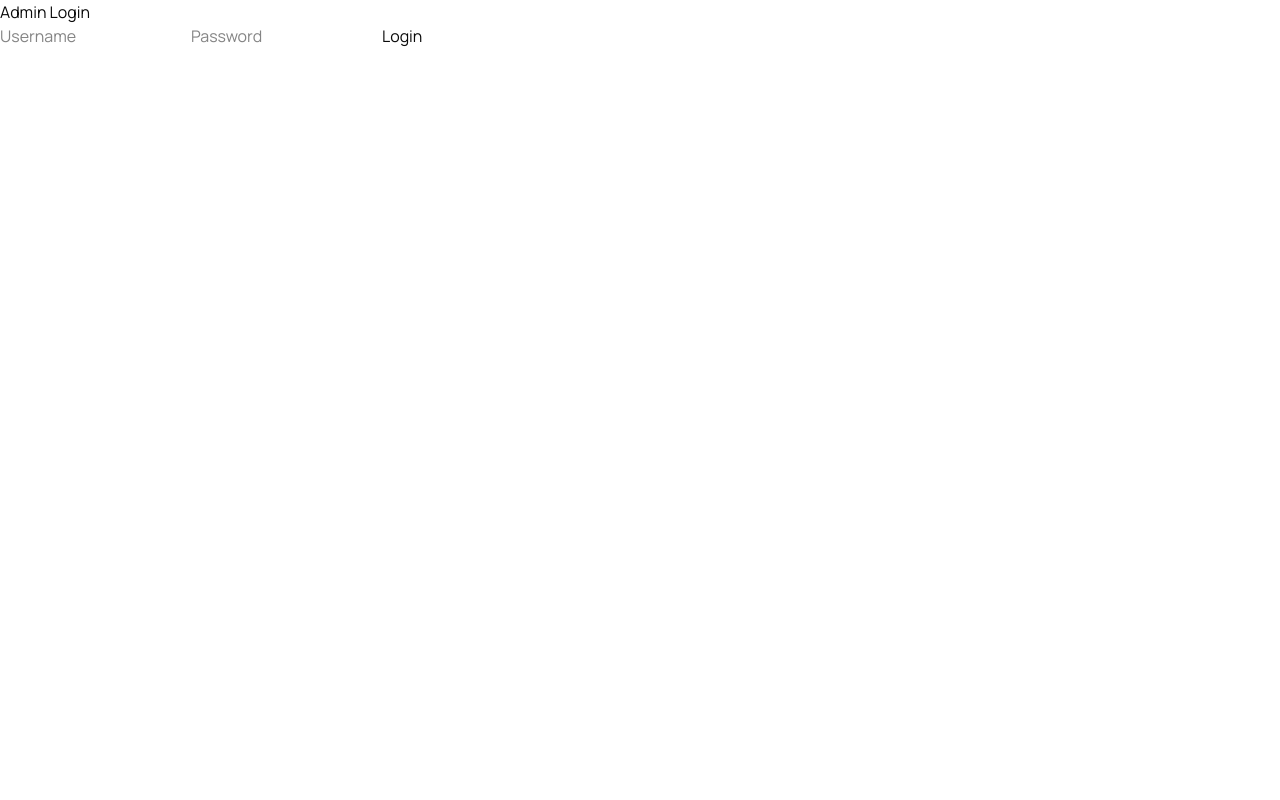
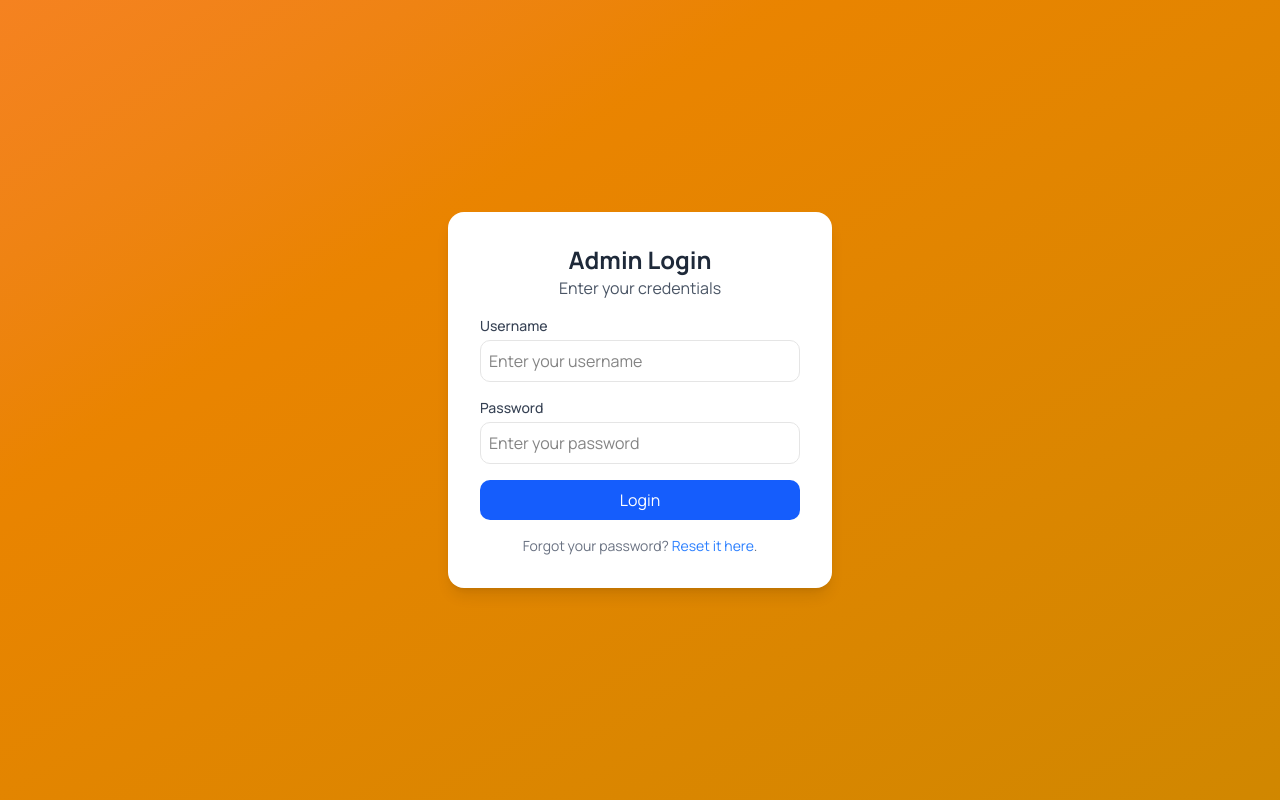
Before and after one commit to ardigiandi/PT.-Jas, a React (Vite) app: page /login in a window 1280 px wide. Built offline with nearby package versions, Linux system fonts and the light colour scheme.

Commit message:
add : login

```diff
--- a/src/components/fragments/login/login.jsx
+++ b/src/components/fragments/login/login.jsx
@@ -1,40 +1,76 @@
-import React, { useState } from 'react';
-import { useAuth } from '../../../context/AuthContext';
-import { useNavigate } from 'react-router-dom';
+import React, { useState } from "react";
+import { motion } from "framer-motion";
+import { useAuth } from "@/context/AuthContext";
+import { useNavigate } from "react-router-dom";
 
 const LoginPage = () => {
-  const [username, setUsername] = useState('');
-  const [password, setPassword] = useState('');
-  const { login } = useAuth();
+  const [username, setUsername] = useState("");
+  const [password, setPassword] = useState("");
+  const {login} = useAuth();
   const navigate = useNavigate();
 
   const handleLogin = (e) => {
     e.preventDefault();
-    if (login(username, password)) {
-      navigate('/admin'); // Redirect ke dashboard admin
+    // Simulate login logic
+    if (login(username,password)) {
+      navigate("/admin");
     } else {
-      alert('Invalid credentials!');
+      alert("Invalid credentials!");
     }
   };
 
   return (
+    <div className="min-h-screen flex items-center justify-center bg-gradient-to-br from-oren to-yellow-600">
+      <motion.div
+        initial={{ opacity: 0, scale: 0.9 }}
+        animate={{ opacity: 1, scale: 1 }}
+        className="bg-white rounded-2xl shadow-lg p-8 max-w-sm w-full"
+      >
+        <h1 className="text-2xl font-bold text-center text-gray-800">Admin Login</h1>
+        <p className="text-center text-gray-600 mb-4">Enter your credentials</p>
+
+        <form onSubmit={handleLogin} className="space-y-4">
           <div>
-      <h1>Admin Login</h1>
-      <form onSubmit={handleLogin}>
+            <label className="block text-sm font-medium text-gray-700" htmlFor="username">
+              Username
+            </label>
             <input
               type="text"
-          placeholder="Username"
+              id="username"
               value={username}
               onChange={(e) => setUsername(e.target.value)}
+              className="w-full p-2 mt-1 border rounded-lg focus:outline-none focus:ring focus:ring-blue-300"
+              placeholder="Enter your username"
+              required
             />
+          </div>
+          <div>
+            <label className="block text-sm font-medium text-gray-700" htmlFor="password">
+              Password
+            </label>
             <input
               type="password"
-          placeholder="Password"
+              id="password"
               value={password}
               onChange={(e) => setPassword(e.target.value)}
+              className="w-full p-2 mt-1 border rounded-lg focus:outline-none focus:ring focus:ring-blue-300"
+              placeholder="Enter your password"
+              required
             />
-        <button type="submit">Login</button>
+          </div>
+
+          <button
+            type="submit"
+            className="w-full bg-blue-600 text-white py-2 rounded-lg hover:bg-blue-700 transition"
+          >
+            Login
+          </button>
         </form>
+
+        <p className="mt-4 text-center text-gray-500 text-sm">
+          Forgot your password? <a href="#" className="text-blue-500 hover:underline">Reset it here</a>.
+        </p>
+      </motion.div>
     </div>
   );
 };
--- a/src/components/layouts/AdminLayout.jsx
+++ b/src/components/layouts/AdminLayout.jsx
@@ -3,15 +3,16 @@ import {
   LucideSettings,
   LucideBarChart2,
   LucideUser,
+  LucideLogIn,
 } from "lucide-react";
 import { Link } from "react-router";
 
 const AdminLayout = ({ children }) => {
   return (
     <div className="min-h-screen bg-gray-100 p-4">
-      <div className="grid grid-cols-12 gap-4">
+      <div className="flex gap-4">
         {/* Sidebar */}
-        <aside className="col-span-3 bg-white rounded-2xl shadow p-4">
+        <aside className="w-[250px] bg-white rounded-2xl shadow h-screen p-4">
           <div className="space-y-4">
             <div className="text-2xl font-bold">My Dashboard</div>
             <nav className="space-y-2">
@@ -31,6 +32,10 @@ const AdminLayout = ({ children }) => {
                 <LucideSettings className="w-5 h-5" />
                 <span>Settings</span>
               </button>
+              <button className="flex items-center space-x-2 p-2 w-full text-left rounded-lg hover:bg-gray-200">
+                <LucideLogIn className="w-5 h-5" />
+                <span>Login</span>
+              </button>
             </nav>
           </div>
         </aside>
--- a/src/pages/admin/dashboard.jsx
+++ b/src/pages/admin/dashboard.jsx
@@ -3,6 +3,29 @@ import { Button } from "@/components/ui/button";
 import { motion } from "framer-motion";
 import AdminLayout from "@/components/layouts/AdminLayout";
 
+const projects = [
+  {
+    title: "Project Alpha",
+    description: "An innovative project aimed at improving efficiency.",
+    clientName: "John Doe",
+    date: "2025-05-16",
+    image: "https://images.unsplash.com/photo-1506744038136-46273834b3fb",
+  },
+  {
+    title: "Project Beta",
+    description: "A collaborative effort to enhance user experience.",
+    clientName: "Jane Smith",
+    date: "2025-05-14",
+    image: "https://images.unsplash.com/photo-1506744038136-46273834b3fb",
+  },
+  {
+    title: "Project Gamma",
+    description: "Development of a new scalable solution for clients.",
+    clientName: "Acme Corp",
+    date: "2025-05-12",
+    image: "https://images.unsplash.com/photo-1506744038136-46273834b3fb",
+  },
+];
 
 const Dashboard = () => {
   return (
@@ -14,55 +37,45 @@ const Dashboard = () => {
           className="bg-oren text-white rounded-2xl p-4 shadow-lg"
         >
           <h1 className="text-xl font-bold">Welcome Back!</h1>
-          <p className="mt-2">Manage your testimonials easily.</p>
+          <p className="mt-2">Manage your projects easily.</p>
         </motion.div>
 
         <Card>
           <CardContent>
-            <h2 className="text-lg font-bold mb-4">Add Testimonial</h2>
-            <div className="space-y-4">
-              <input
-                type="file"
-                accept="image/*"
-                className="w-full"
-              />
-
-              <img
-                src="https://images.unsplash.com/photo-1506744038136-46273834b3fb"
-                alt="Preview"
-                className="w-full h-48 object-cover rounded-lg mt-2"
-              />
-
-              <textarea
-                placeholder="Description"
-                className="w-full p-2 border rounded-lg"
-              ></textarea>
-              <Button
-                variant="outline"
-                className="w-full"
-              >
-                Add Testimoni
-              </Button>
-              {/* {error && <p className="text-red-600 mt-2">{error}</p>} */}
-            </div>
-          </CardContent>
-        </Card>
-
-        <Card>
-          <CardContent>
-            <h2 className="text-lg font-bold mb-4">Testimonials</h2>
-            <div className="grid grid-cols-1 md:grid-cols-2 lg:grid-cols-3 gap-4">
-              <div
-                className="p-4 border rounded-lg bg-white shadow"
-              >
-                <img
-                  src="https://images.unsplash.com/photo-1506744038136-46273834b3fb"
-                  alt="Testimonial"
-                  className="w-full h-32 object-cover rounded-lg mb-2"
-                />
-                <p>description</p>
-              </div>
-            </div>
+            <h2 className="text-lg font-bold mb-4">Project Dashboard</h2>
+            <table className="w-full border-collapse border border-gray-300">
+              <thead>
+                <tr className="bg-gray-100">
+                  <th className="border border-gray-300 p-2 text-left">Title</th>
+                  <th className="border border-gray-300 p-2 text-left">Description</th>
+                  <th className="border border-gray-300 p-2 text-left">Client Name</th>
+                  <th className="border border-gray-300 p-2 text-left">Date</th>
+                  <th className="border border-gray-300 p-2 text-left">Images</th>
+                  <th className="border border-gray-300 p-2 text-left">Actions</th>
+                </tr>
+              </thead>
+              <tbody>
+                {projects.map((project, index) => (
+                  <tr key={index} className="odd:bg-white even:bg-gray-50">
+                    <td className="border border-gray-300 p-2">{project.title}</td>
+                    <td className="border border-gray-300 p-2">{project.description}</td>
+                    <td className="border border-gray-300 p-2">{project.clientName}</td>
+                    <td className="border border-gray-300 p-2">{project.date}</td>
+                    <td className="border border-gray-300 p-2">
+                      <img
+                        src={project.image}
+                        alt={project.title}
+                        className="w-16 h-16 object-cover rounded-lg"
+                      />
+                    </td>
+                    <td className="border border-gray-300 p-2 space-x-2">
+                      <Button variant="outline" size="sm">Edit</Button>
+                      <Button variant="destructive" size="sm">Delete</Button>
+                    </td>
+                  </tr>
+                ))}
+              </tbody>
+            </table>
           </CardContent>
         </Card>
       </main>
```
Lines whose indentation alone changed are shown as unchanged.
